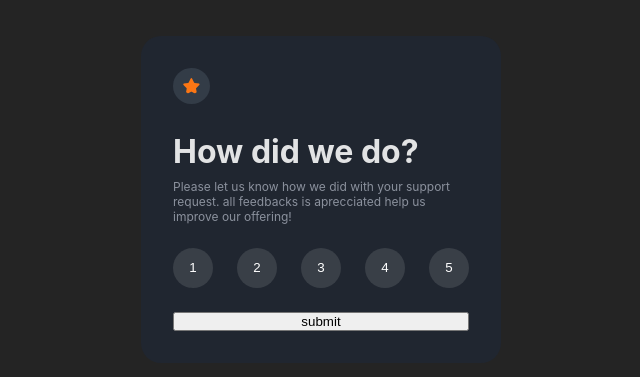
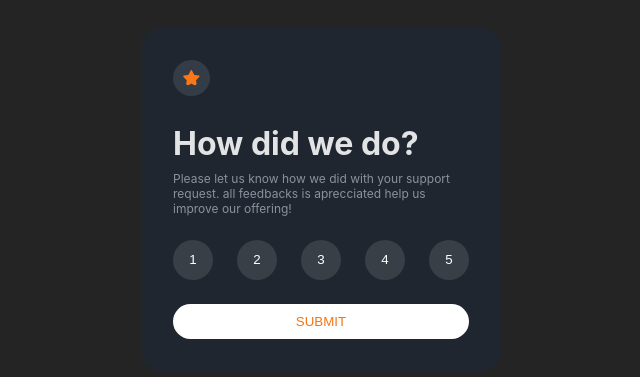
Before and after one commit to JosRafael/Projeto-Rating, a React (Vite) app in the folder projeto/: page / in a window 1280 px wide. Shown: the part 201-578 px from the top of the page, without its empty margins (319-959 px from the left). Built offline with nearby package versions, Linux system fonts and the light colour scheme.

Commit message:
progress submit

```diff
--- a/projeto/src/components/rating-card.module.css
+++ b/projeto/src/components/rating-card.module.css
@@ -32,10 +32,18 @@
 .button:hover{
     background-color: #7c8798;
 }
+
+.buttonSubmit{
+    text-transform: uppercase;
+    border: none;
+    color :#f57414;
+    padding: 10px;
+    border-radius: 20px;
+    background-color: white;
+}
 .buttonGroup{
     display: flex;
     justify-content: space-between;
-
 }
 .button:focus{
     background-color: #f57414;
--- a/projeto/src/components/rating-card.tsx
+++ b/projeto/src/components/rating-card.tsx
@@ -20,6 +20,6 @@ export default function RatingCard(){
         <button className={styles.button}>4</button>
         <button className={styles.button}>5</button>
         </div>
-        <button className={styles.submit}>submit</button>
+        <button className={styles.buttonSubmit}>submit</button>
     </div>
 }
```
